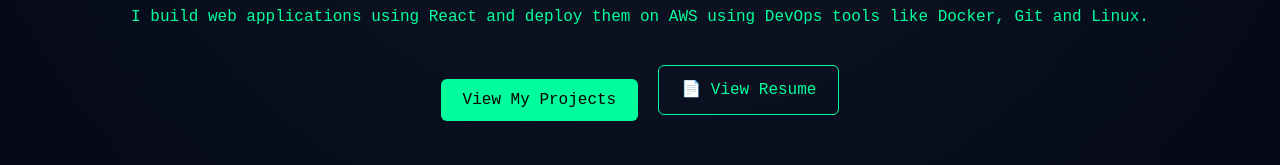
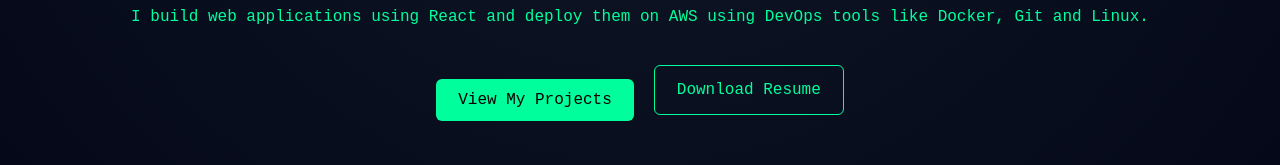
Before and after one commit to prajakta372/my-aws-devops-portfolio, a React (Vite) app: page / in a window 1280 px wide. Shown: the part 323-488 px from the top of the page. Built offline with nearby package versions, Linux system fonts and the light colour scheme.

Commit message:
updated hero.jsx

```diff
--- a/src/Hero.jsx
+++ b/src/Hero.jsx
@@ -55,12 +55,11 @@
   View My Projects
 </button>
   <a
-  href="/my-aws-devops-portfolio/Prajakta_Gavhane_Resume.pdf"
-  target="_blank"
-  rel="noopener noreferrer"
+  href={`${import.meta.env.BASE_URL}Prajakta_Gavhane_Resume.pdf`}
+  download
   className="secondary-btn"
 >
-  📄 View Resume
+  Download Resume
 </a>
 </div>
 
```
